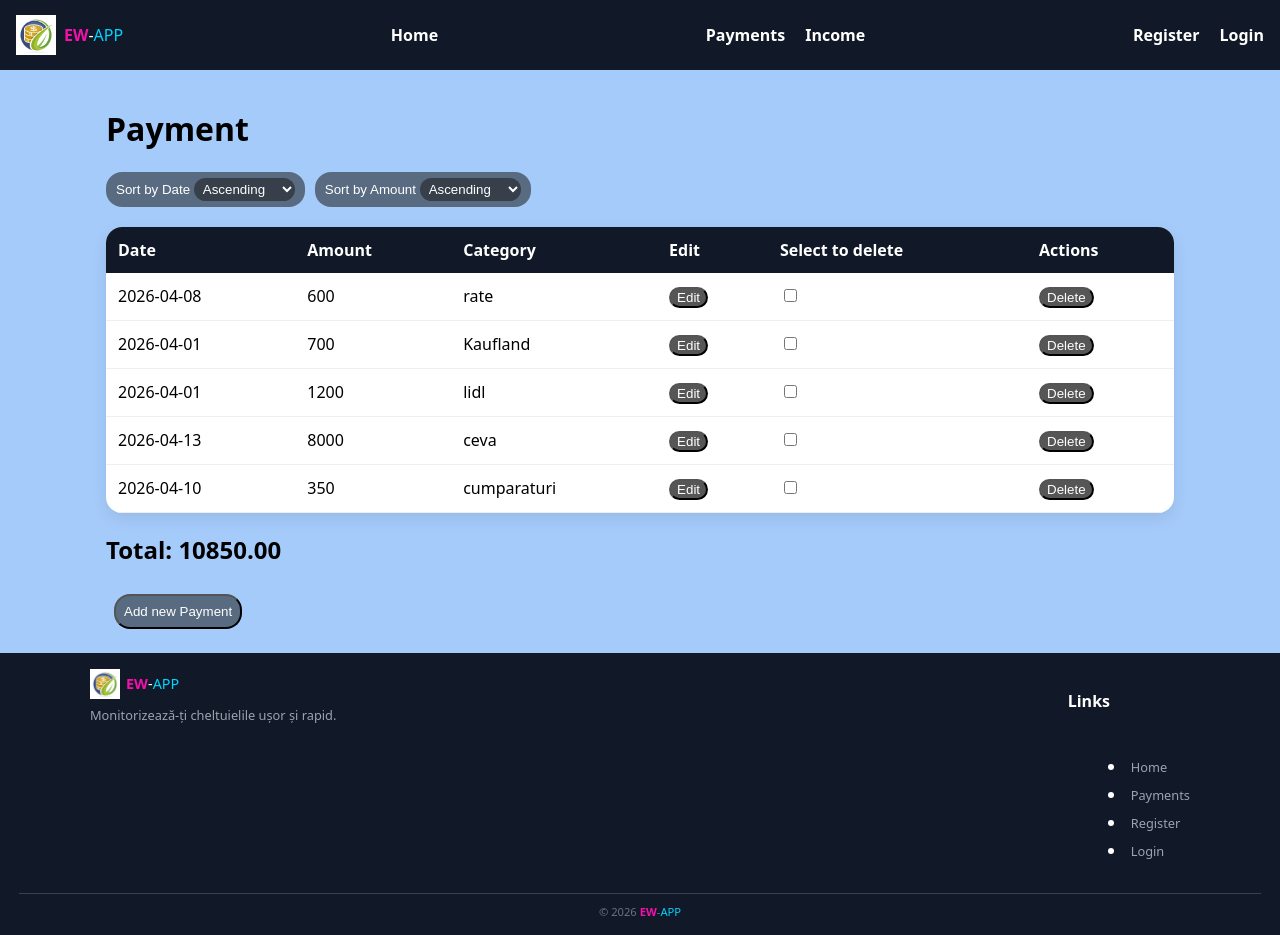
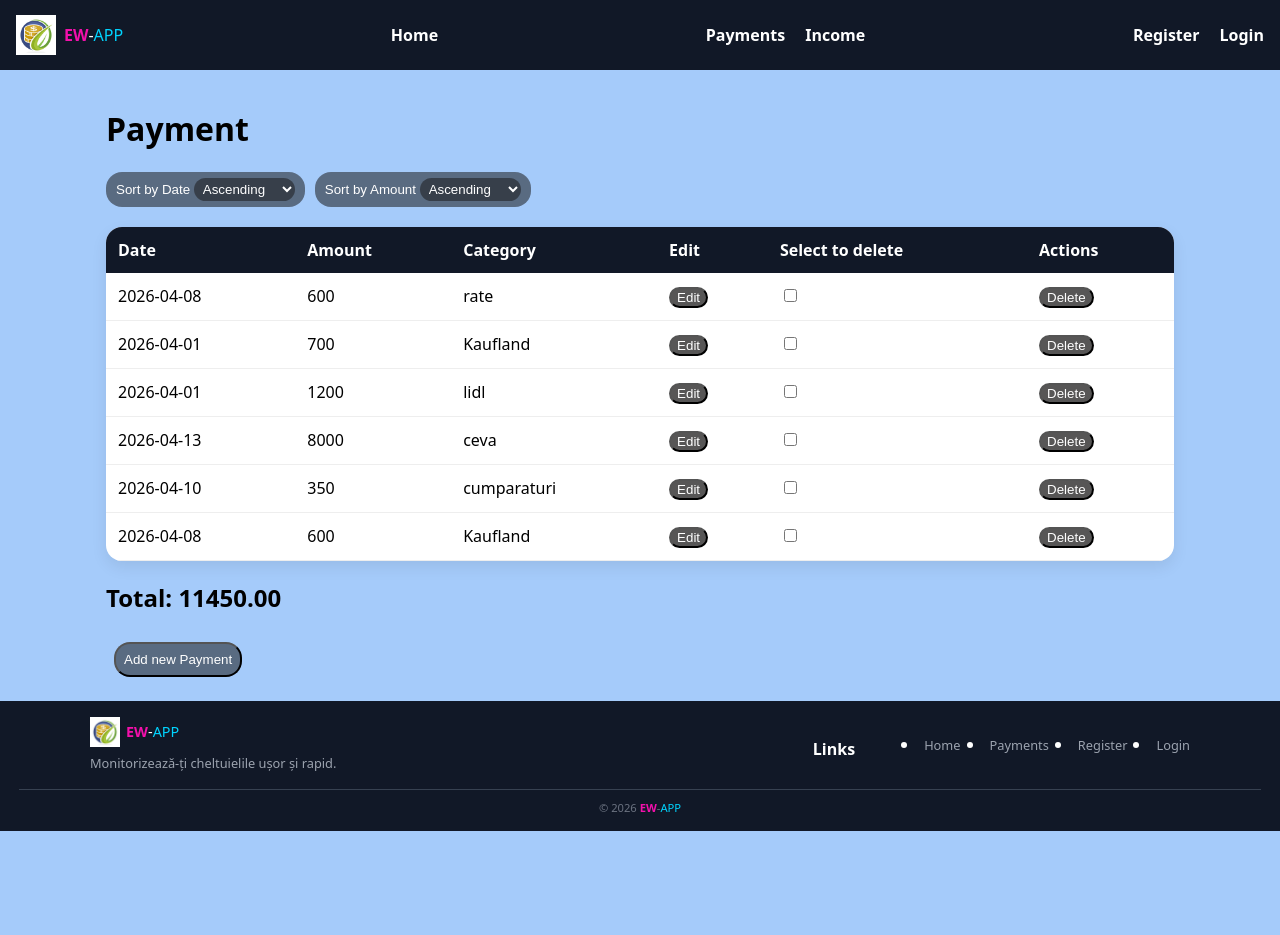
Before and after one commit to Ovidiu-Martalogu/ew-app, a React (Vite) app: page /payments in a window 1280 px wide. After the commit the page ends 831 px from the top, so only its background shows below. Built offline with nearby package versions, Linux system fonts and the light colour scheme; data requests are answered from the project's data file.

Commit message:
styling footer

```diff
--- a/db.json
+++ b/db.json
@@ -61,6 +61,13 @@
       "category": "cumparaturi",
       "deleted": false,
       "id": 5
+    },
+    {
+      "date": "2026-04-08",
+      "amount": "600",
+      "category": "Kaufland",
+      "deleted": false,
+      "id": 6
     }
   ],
   "users": [
--- a/src/components/Footer/Footer.module.css
+++ b/src/components/Footer/Footer.module.css
@@ -14,7 +14,6 @@
     margin: 0 auto;
 }
 
-/* LEFT SIDE */
 .logo {
     display: flex;
     align-items: center;
@@ -38,8 +37,8 @@
     color: #00d4ff;
 }
 
-/* descriere */
-.footerContent p {
+
+.text {
     font-size: 0.8rem;
     color: #9ca3af;
     margin: 0.3rem 0 0;
@@ -47,11 +46,11 @@
     line-height: 1.4;
 }
 
-/* RIGHT SIDE */
+
 .links {
     display: flex;
-    flex-direction: column;
-    gap: 6px;
+     gap: 6px;
+
 }
 
 .links strong {
@@ -66,16 +65,18 @@
     font-size: 0.8rem;
     transition: 0.2s;
     padding-left: 0;
+
 }
+
 
 .links a:hover {
     color: white;
     padding-left: 4px;
 }
 
-/* BOTTOM */
+
 .bottom {
-    margin-top: 1rem;
+    margin-top: 0.5rem;
     text-align: center;
     border-top: 1px solid #374151;
     padding-top: 0.6rem;
@@ -83,7 +84,7 @@
     color: #6b7280;
 }
 
-/* MOBILE */
+
 @media (max-width: 768px) {
     .footerContent {
         flex-direction: column;
--- a/src/components/Footer/Footer.tsx
+++ b/src/components/Footer/Footer.tsx
@@ -26,6 +26,7 @@ export function Footer() {
                 <div className={styles.links}>
                     <h4>Links</h4>
                     <menu className={`${styles.links} ${open ? styles.show : ""}`}>
+
                         <li>
                             <NavLink to="/" onClick={() => setOpen(false)}>
                                 Home
```
